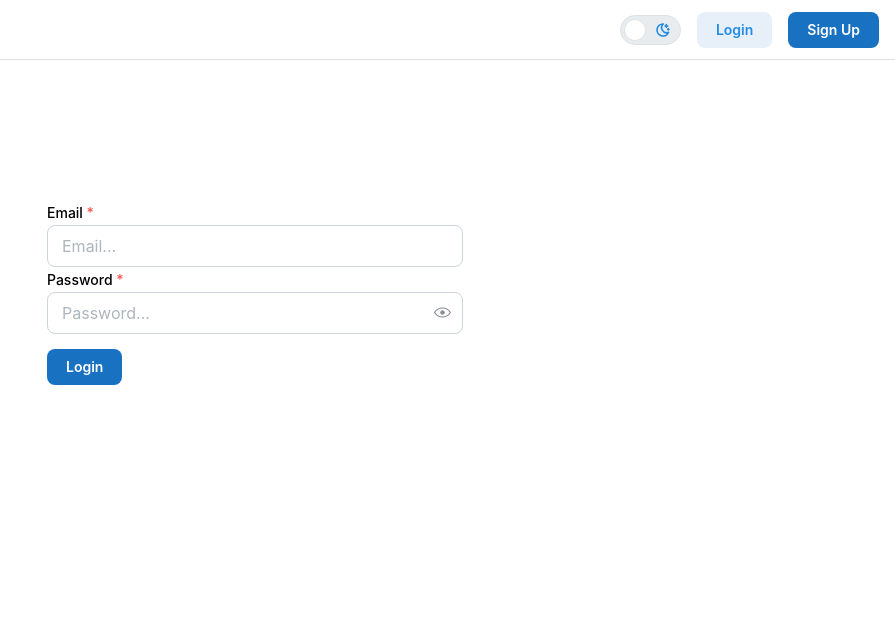
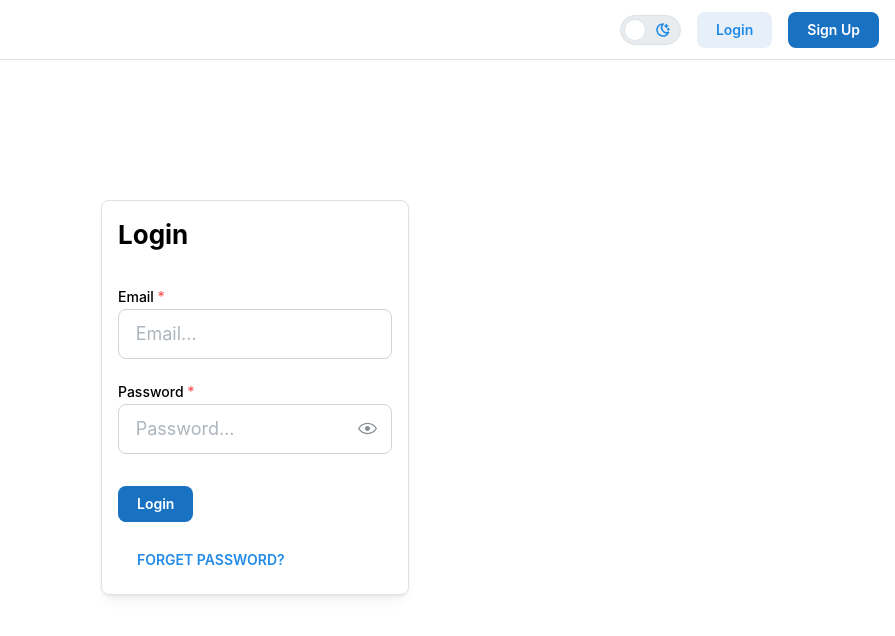
Before and after one commit to Hayat-Project/hayat_medical, a React (Vite) app: page /login in a window 1280 px wide. Shown: the top 636 px of the page, without its empty margins (385-1280 px from the left). Built offline with nearby package versions, Linux system fonts and the light colour scheme.

Commit message:
fix Login Page

```diff
--- a/src/Components/LandPage/Login.jsx
+++ b/src/Components/LandPage/Login.jsx
@@ -1,4 +1,4 @@
-import { Input, Button, Grid, PasswordInput } from '@mantine/core';
+import { Input, Button, Grid, PasswordInput, Title, Space, Group, Card } from '@mantine/core';
 import { useState } from 'react';
 import {useNavigate } from "react-router-dom";
 
@@ -18,31 +18,42 @@ function Login() {
 
     return (
         <>
+
             <Grid mt={200}>
-                <Grid.Col span={4}></Grid.Col>
-                <Grid.Col span={4}>
+                <Grid.Col span={4.5}></Grid.Col>
+                <Grid.Col span={3}>
+                    <Card shadow="sm" withBorder radius="md">
+                        <Title order={2}>Login</Title>
+                        <Space h="xl" />
                         <Input.Wrapper label="Email" withAsterisk >
                             <Input
-                            size="md"
+                                size="lg"
                                 placeholder="Email..."
                                 onChange={(event) =>
                                 setEmail(event.currentTarget.value)
                                 }
                             />
                         </Input.Wrapper>
+                        <Space h="lg" />
                         <Input.Wrapper label="Password" withAsterisk >
                             <PasswordInput
-                            size="md"
+                                size="lg"
                                 placeholder="Password..."
                                 onChange={(event) =>
                                 setPassword(event.currentTarget.value)
                                 }
                                 />
                         </Input.Wrapper>
-                    <Button mt={15} onClick={handleLogin}>Login</Button>
+                        <Space h="xl" />
+                        <Group gap="lg" justify="space-between">
+                            <Button onClick={handleLogin}>Login</Button>
+                            <Button variant="subtle">FORGET PASSWORD?</Button>
+                        </Group>
+                    </Card>
                 </Grid.Col>
-                <Grid.Col span={4}></Grid.Col>
             </Grid>
+
+
 
             {loginDoctor && navigate('/doctorDashboard')}
             {loginAdmin && navigate('/adminDashboard')}
```
Lines whose indentation alone changed are shown as unchanged.
